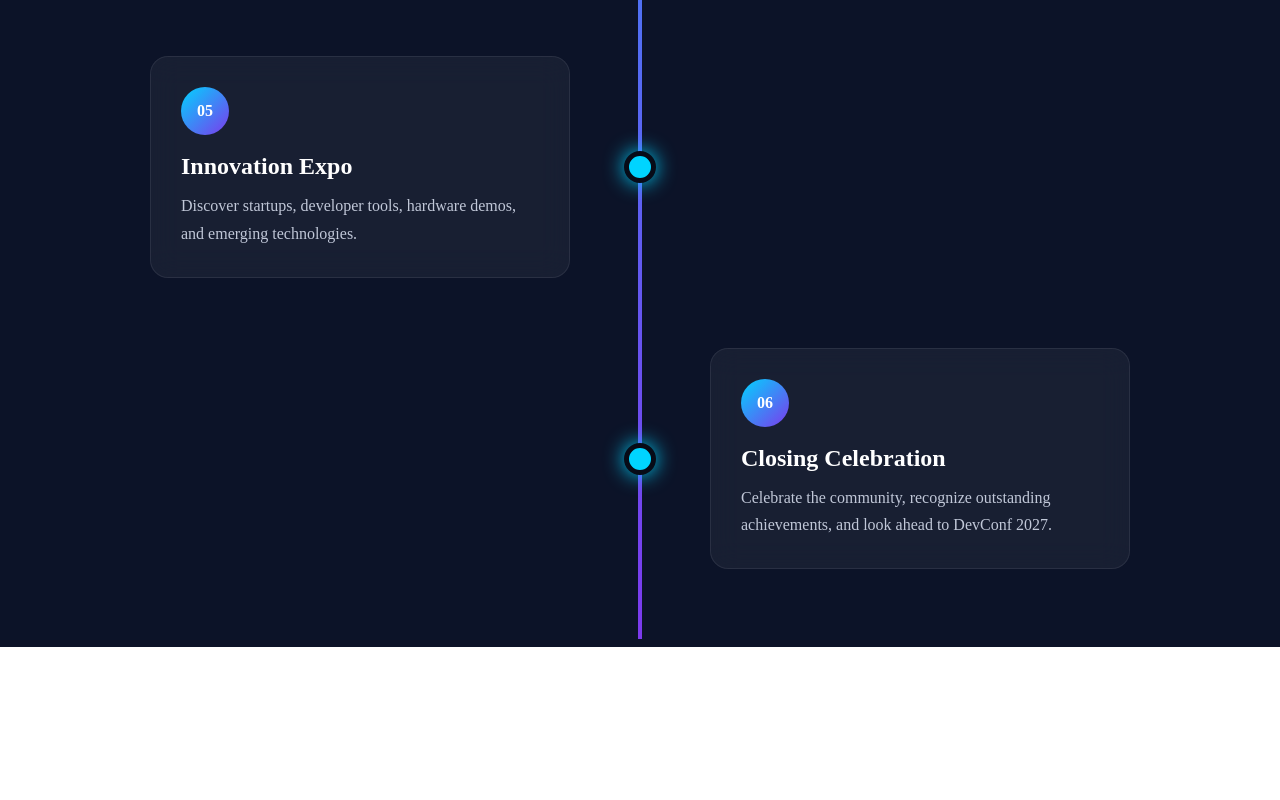
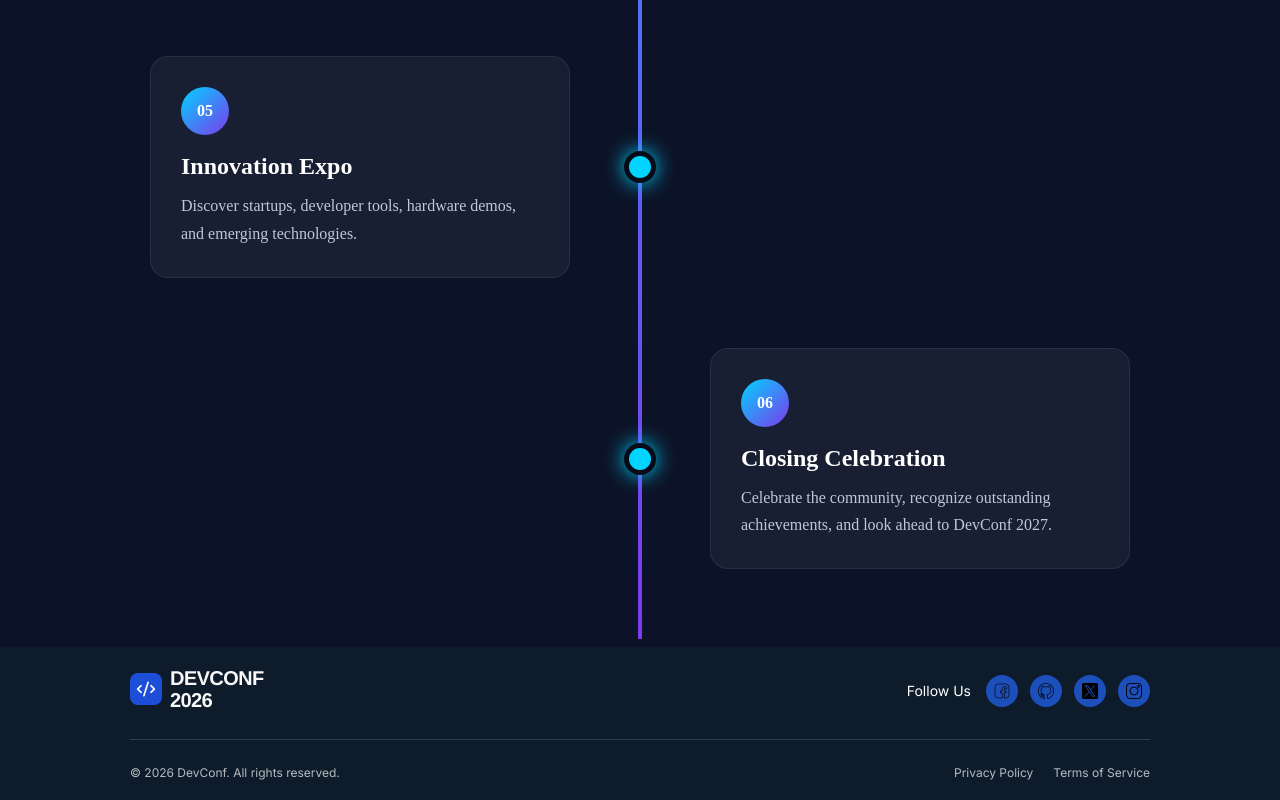
Before and after one commit to numan-007/1st-webdev-project, a plain HTML site: page index.html in a window 1280 px wide. Shown: the part 4199-4999 px from the top of the page. Before the commit the page ends 4846 px from the top, so only its background shows below. Drawn offline with Linux system fonts and the light colour scheme.

Commit message:
Footer section complete

```diff
--- a/index.html
+++ b/index.html
@@ -336,5 +336,57 @@
         </div>
         <!-- AI section end -->
     </main>
+    <!-- fotter section start -->
+    <!-- <footer class="footer">
+            <div class="top-footer">
+                <div><img src="./assets/footer-logo.png"alt=""></div>
+                <div class="top-footer-right">
+                    <div>Follow Us</div>
+                    <div class="footer-img">
+                        <div><img src="./assets/fb.png" alt=""></div>
+                        <div><img src="./assets/git.png" alt=""></div>
+                        <div><img src="./assets/twitter.png" alt=""></div>
+                        <div><img src="./assets/instagram.png" alt=""></div>
+                    </div>
+                </div>
+            </div>
+            <hr>
+            <div class="bottom-footer">
+                <div>© 2026 DevConf. All rights reserved.</div>
+                <div>
+                    <div>Privacy Policy</div>
+                    <div>Terms of Service</div>
+                </div>
+            </div>
+      </footer> -->
+    <footer class="footer">
+        <div class="top-footer">
+            <div>
+                <img src="./assets/footer-logo.png" alt="">
+            </div>
+            <div class="top-footer-right">
+                <div>
+                    Follow Us
+                </div>
+                <div class="footer-img">
+                    <div><img src="./assets/fb.png" alt=""></div>
+                    <div><img src="./assets/git.png" alt=""></div>
+                    <div><img src="./assets/twitter.png" alt=""></div>
+                    <div><img src="./assets/instagram.png" alt=""></div>
+                </div>
+            </div>
+        </div>
+        <hr>
+        <div class="bottom-footer">
+            <div>
+                © 2026 DevConf. All rights reserved.
+            </div>
+            <div class="bottom-footer-right">
+                <div>Privacy Policy</div>
+                <div>Terms of Service</div>
+            </div>
+        </div>
+    </footer>
+    <!-- footer section end -->
 </body>
 </html>
--- a/style.css
+++ b/style.css
@@ -366,3 +366,61 @@ margin-bottom:50px;
 /* AI section end */
 
 /* main section end*/
+
+/* footer section start */
+ .footer{
+    background-color: #0D1B2A;
+    color: #FFFFFF;
+    font-family: 'Inter';
+    font-size: 14px;
+    padding: 20px 130px 20px;
+}
+.top-footer{
+    display: flex;
+    justify-content: space-between;
+    align-items: center;
+    gap: 60px;
+}
+.top-footer-right{
+    display: flex;
+    align-items: center;
+    gap: 15px;
+}
+.footer-img{
+    display: flex;
+    align-items: center;
+    gap: 12px;
+}
+.footer-img div{
+    background-color: #1d4fba;
+    border-radius: 50%;
+    width: 32px;
+    height: 32px;
+    display: flex;
+    align-items: center;
+    justify-content: center;
+}
+.footer-img img{
+    width: 16px;
+    height: 16px;
+    object-fit: contain;
+}
+hr{
+    border: none;
+    border-top: 1px solid rgba(255, 255, 255, 0.15);
+    margin: 25px 0;
+}
+.bottom-footer{
+    display: flex;
+    justify-content: space-between;
+    align-items: center;
+    flex-wrap: wrap;
+    gap: 15px;
+    font-size: 12px;
+    color: rgba(255, 255, 255, 0.7);
+}
+.bottom-footer-right{
+    display: flex;
+    gap: 20px;
+}
+/* footer section end */
```
